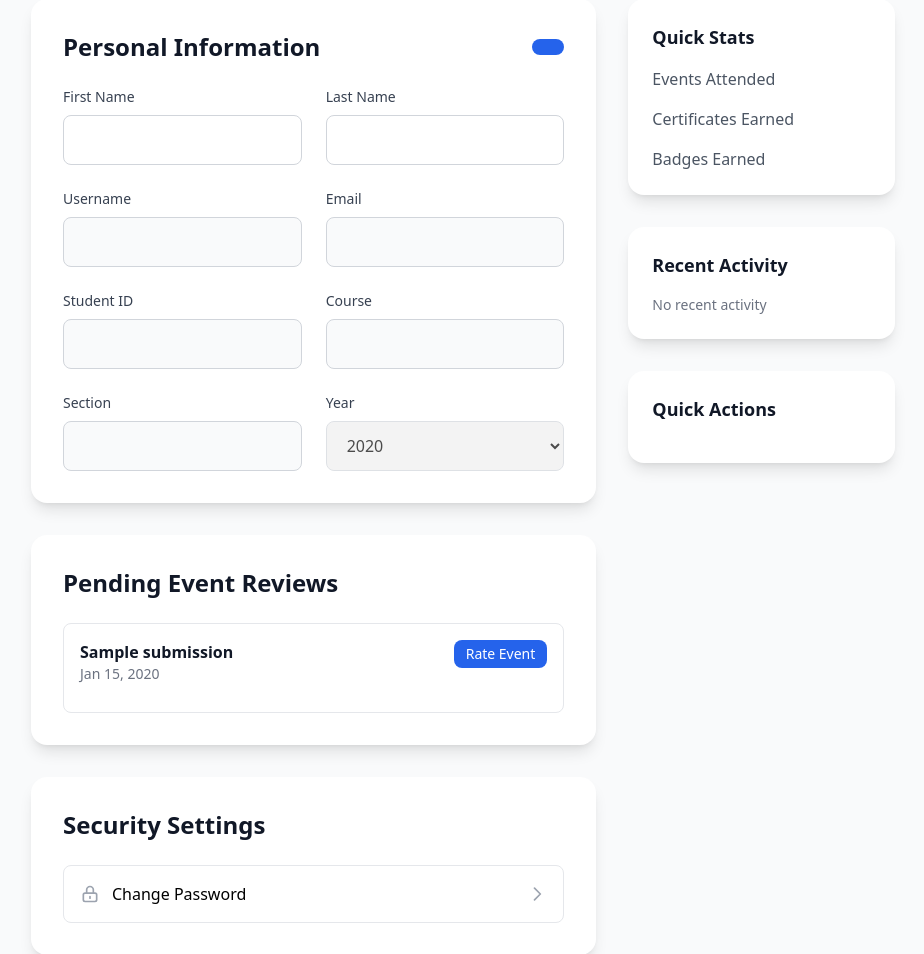
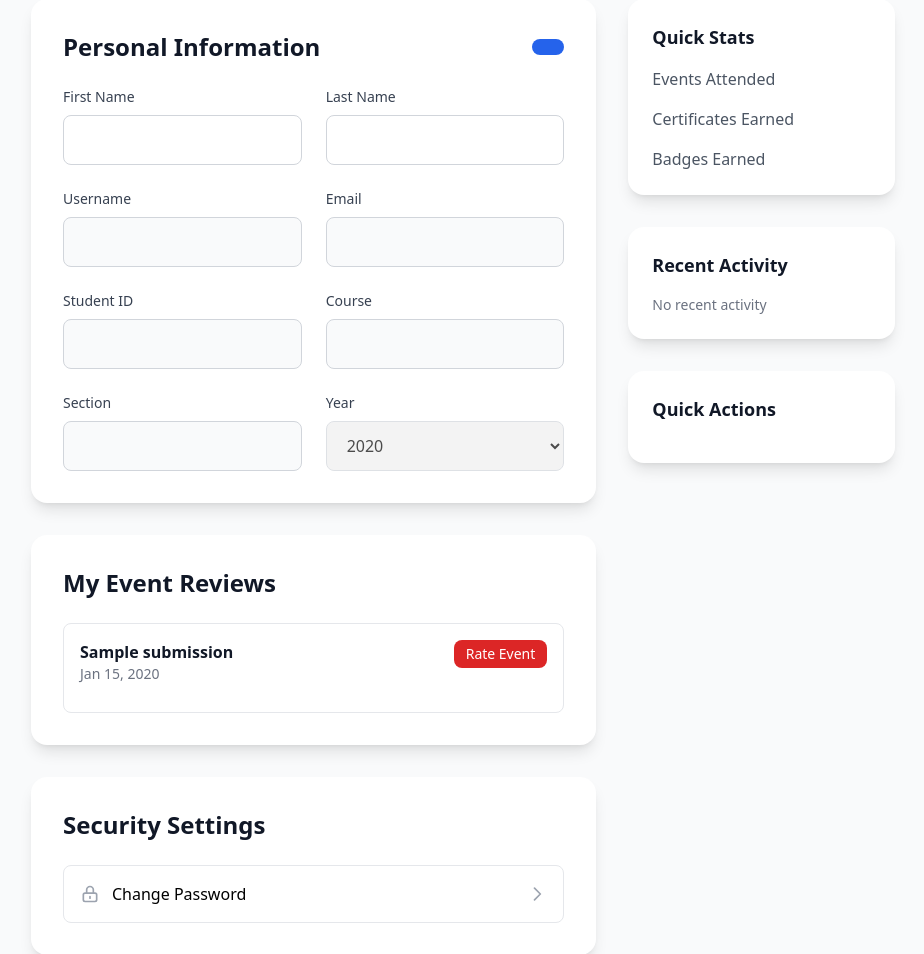
Before and after one commit to ShashwatUpadhyay/EventNiti, a Django app: template templates/profile.html in a window 1280 px wide. Shown: the part 377-1331 px from the top of the page, without its empty margins (177-1101 px from the left). Run offline with Django 5.2, Linux system fonts and the light colour scheme; the template is opened without the code that fills it: most values are stand-ins (such as "Sample title", 1, 10 or a date in 2020); parts of the project's set-up code (start-up, migrations or seed data) failed here and were passed over; some libraries are stand-ins or nearby versions.

Commit message:
profile page: some fix

```diff
--- a/account/views.py
+++ b/account/views.py
@@ -199,7 +199,7 @@
 @csrf_exempt
 def profile(request):
     year = Year.objects.all()
-    non_reviewed_enrolled_events = Event.objects.filter(participant__user=request.user,event_over=True).exclude(reviews__user=request.user)
+    non_reviewed_enrolled_events = Event.objects.filter(participant__user=request.user,event_over=True).order_by('-start_date')
     if request.method == "POST":
         action = request.POST.get('action')
 
--- a/review/templatetags/review_tag.py
+++ b/review/templatetags/review_tag.py
@@ -31,3 +31,7 @@
 def review_count(event):
     review = event.reviews.all()
     return len(review)
+
+@register.filter
+def event_reviewed(event,user):
+    return event.reviews.filter(user=user).exists()
--- a/templates/events/event_reviews.html
+++ b/templates/events/event_reviews.html
@@ -16,11 +16,11 @@
 
   <!-- Back Button -->
   <div class="max-w-4xl mx-auto mb-6">
-    <a href="{% url 'events' %}" class="inline-flex items-center text-sm text-blue-600 hover:underline">
+    <a href="{% if request.GET.back %}{{request.GET.back}}{% else %}{% url 'events' %}{% endif %}" class="inline-flex items-center text-sm text-blue-600 hover:underline">
       <svg xmlns="http://www.w3.org/2000/svg" class="h-4 w-4 mr-1" fill="none" viewBox="0 0 24 24" stroke="currentColor">
         <path stroke-linecap="round" stroke-linejoin="round" stroke-width="2" d="M15 19l-7-7 7-7" />
       </svg>
-      Back to Events
+      Back
     </a>
   </div>
 
@@ -28,7 +28,7 @@
   <div class="max-w-4xl mx-auto space-y-6">
     {% if reviews %}
       {% for review in reviews %}
-        <div class="bg-white p-6 rounded-lg shadow hover:shadow-lg transition">
+        <div {% if request.user.is_authenticated and request.user == review.user %}id='my-review'{% endif %} class="bg-white p-6 rounded-lg shadow hover:shadow-lg transition">
           <div class="flex justify-between items-center mb-2">
             <h3 class="text-lg font-semibold text-gray-900">
               {{ review.user.get_full_name }}
--- a/templates/profile.html
+++ b/templates/profile.html
@@ -3,6 +3,7 @@
 
 {% block content %}
 {% load static %}
+{% load review_tag %}
 <div class="min-h-screen bg-gray-50 py-8 pt-24">
     <div class="max-w-4xl mx-auto px-4">
 
@@ -116,7 +117,7 @@
 
                 <!-- Event Reviews & Ratings -->
                 <div class="bg-white rounded-2xl shadow-lg p-8">
-                    <h2 class="text-2xl font-bold text-gray-900 mb-6">Pending Event Reviews</h2>
+                    <h2 class="text-2xl font-bold text-gray-900 mb-6">My Event Reviews</h2>
 
                     <div class="space-y-4">
                         {% for submission in non_reviewed_enrolled_events %}
@@ -126,14 +127,20 @@
                                         <h3 class="font-semibold text-gray-900">{{ submission.title }}</h3>
                                         <p class="text-sm text-gray-500">{{ submission.start_date|date:"M d, Y" }}</p>
                                     </div>
-                                    <button onclick="openReviewModal('{{ submission.id }}', '{{ submission.title }}')" class="px-3 py-1 bg-blue-600 text-white text-sm rounded-lg hover:bg-blue-700 transition-colors">
+                                    {% if submission|event_reviewed:request.user %}
+                                        <a href='{% url "event_reviews" submission.slug %}?back={{ request.get_full_path }}#my-review' class="px-3 py-1 bg-blue-600 text-white text-sm rounded-lg hover:bg-blue-700 transition-colors">
+                                            Reviewed
+                                        </a>
+                                    {% else %}
+                                    <button onclick="openReviewModal('{{ submission.id }}', '{{ submission.title }}')" class="px-3 py-1 bg-red-600 text-white text-sm rounded-lg hover:bg-red-700 transition-colors">
                                         Rate Event
                                     </button>
+                                    {% endif %}
                                 </div>
                             </div>
                         {% empty %}
                         <div class="text-center py-8">
-                            <p class="text-gray-500">No pending event for review</p>
+                            <p class="text-gray-500">No events to review.</p>
                         </div>
                         {% endfor %}
                     </div>
```
